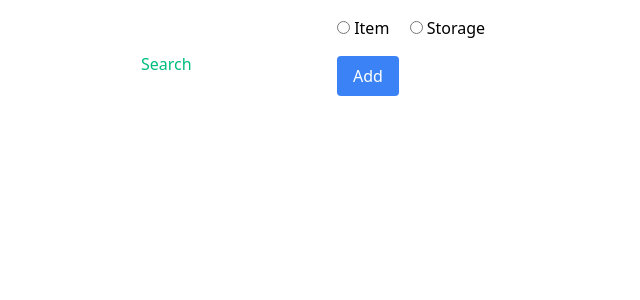
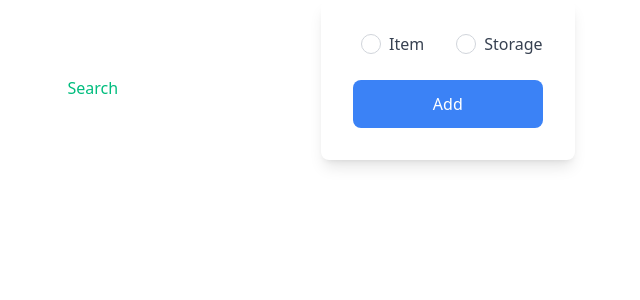
Before and after one commit to NicolasAssmann22/ShelfMaster, a Vue app: page /add in a window 1280 px wide. Shown: the top 300 px of the page, without its empty margins (319-959 px from the left). Built offline with nearby package versions, Linux system fonts and the light colour scheme; the HTML template or start-up script is replaced by a standard one.

Commit message:
changed styling AddView

```diff
--- a/src/views/AddView.vue
+++ b/src/views/AddView.vue
@@ -1,36 +1,50 @@
 <template>
-  <div class="p-4">
+  <div class="max-w-4xl mx-auto p-8 bg-white shadow-lg rounded-lg">
     <!-- Radio buttons for item or storage selection -->
-    <div class="mb-4">
-      <label>
-        <input type="radio" v-model="selectedOption" value="item" />
-        Item
+    <div class="mb-6 flex items-center space-x-6">
+      <label class="flex items-center space-x-2">
+        <input
+          type="radio"
+          v-model="selectedOption"
+          value="item"
+          id="item-radio"
+          class="hidden peer"
+        />
+        <span class="w-5 h-5 border border-gray-300 rounded-full peer-checked:bg-blue-500 peer-checked:border-transparent cursor-pointer"></span>
+        <span class="text-gray-700 font-medium">Item</span>
       </label>
-      <label class="ml-4">
-        <input type="radio" v-model="selectedOption" value="storage" />
-        Storage
+      <label class="flex items-center space-x-2">
+        <input
+          type="radio"
+          v-model="selectedOption"
+          value="storage"
+          id="storage-radio"
+          class="hidden peer"
+        />
+        <span class="w-5 h-5 border border-gray-300 rounded-full peer-checked:bg-green-500 peer-checked:border-transparent cursor-pointer"></span>
+        <span class="text-gray-700 font-medium">Storage</span>
       </label>
     </div>
 
     <!-- Show fields when 'Item' is selected -->
-    <div v-if="selectedOption === 'item'">
-      <div class="mb-4">
-        <label for="name" class="block">Name:</label>
+    <div v-if="selectedOption === 'item'" class="space-y-6">
+      <div>
+        <label for="name" class="block text-gray-700">Name:</label>
         <input
           type="text"
           id="name"
           v-model="item.name"
-          class="border p-2 rounded w-full"
+          class="border border-gray-300 p-3 rounded-lg w-full focus:outline-none focus:ring-2 focus:ring-blue-500"
           placeholder="Enter item name"
         />
       </div>
 
-      <div class="mb-4">
-        <label for="category" class="block">Category:</label>
+      <div>
+        <label for="category" class="block text-gray-700">Category:</label>
         <select
           id="category"
           v-model="item.category"
-          class="border p-2 rounded w-full"
+          class="border border-gray-300 p-3 rounded-lg w-full focus:outline-none focus:ring-2 focus:ring-blue-500"
         >
           <option value="">Select a category</option>
           <option value="electronics">Electronics</option>
@@ -39,24 +53,24 @@
         </select>
       </div>
 
-      <div class="mb-4">
-        <label for="quantity" class="block">Quantity:</label>
+      <div>
+        <label for="quantity" class="block text-gray-700">Quantity:</label>
         <input
           type="number"
           id="quantity"
           v-model.number="item.quantity"
-          class="border p-2 rounded w-full"
+          class="border border-gray-300 p-3 rounded-lg w-full focus:outline-none focus:ring-2 focus:ring-blue-500"
           placeholder="Enter quantity"
           min="1"
         />
       </div>
 
-      <div class="mb-4">
-        <label for="status" class="block">Status:</label>
+      <div>
+        <label for="status" class="block text-gray-700">Status:</label>
         <select
           id="status"
           v-model="item.status"
-          class="border p-2 rounded w-full"
+          class="border border-gray-300 p-3 rounded-lg w-full focus:outline-none focus:ring-2 focus:ring-blue-500"
         >
           <option value="available">Available</option>
           <option value="lent">Lent</option>
@@ -65,23 +79,28 @@
     </div>
 
     <!-- Storage selected -->
-    <div v-if="selectedOption === 'storage'">
-      <div class="mb-4">
-        <label for="name" class="block">Storage Name:</label>
+    <div v-if="selectedOption === 'storage'" class="space-y-6">
+      <div>
+        <label for="name" class="block text-gray-700">Storage Name:</label>
         <input
           type="text"
           id="name"
           v-model="storage.name"
-          class="border p-2 rounded w-full"
+          class="border border-gray-300 p-3 rounded-lg w-full focus:outline-none focus:ring-2 focus:ring-green-500"
           placeholder="Enter storage name"
         />
       </div>
     </div>
 
     <!-- Submit button -->
-    <button @click="handleAdd" class="bg-blue-500 text-white py-2 px-4 rounded hover:bg-blue-700">
-      Add
-    </button>
+    <div class="mt-6">
+      <button
+        @click="handleAdd"
+        class="bg-blue-500 text-white py-3 px-6 rounded-lg w-full hover:bg-blue-700 focus:outline-none focus:ring-4 focus:ring-blue-300"
+      >
+        Add
+      </button>
+    </div>
   </div>
 </template>
 
@@ -156,8 +175,13 @@ const handleAdd = () => {
 </script>
 
 <style scoped>
-/* Custom styles for the form */
-.mb-4 {
-  margin-bottom: 1rem;
+/* Custom Radio Button Style */
+input[type="radio"].peer:checked + span {
+  background-color: #4caf50;
+  border-color: transparent;
+}
+
+input[type="radio"].peer:checked + span + span {
+  color: #4caf50;
 }
 </style>
```
